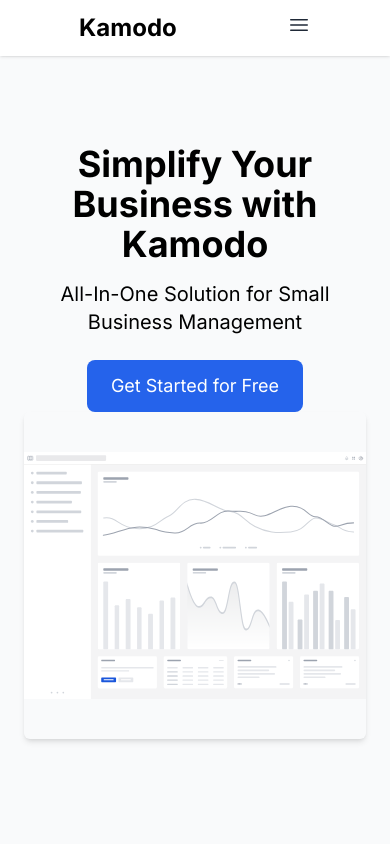
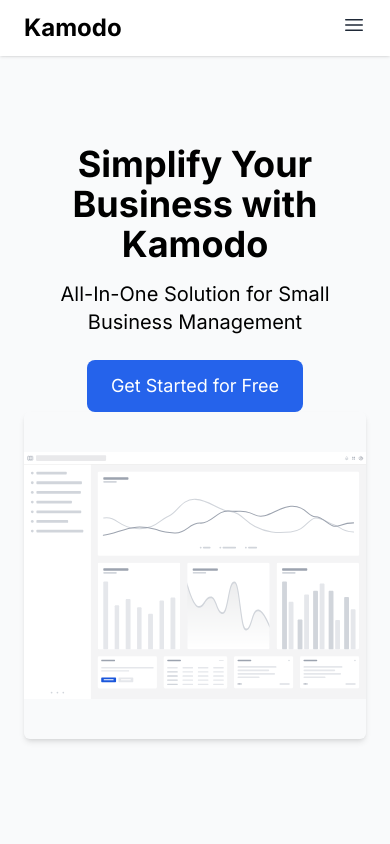
Before and after one commit to Grupith/kamodo, a Next.js app: page / in a window 390 px wide. Shown: the top 844 px of the page. Built offline with nearby package versions, Linux system fonts and the light colour scheme.

Commit message:
updated mobile nav bar styling

```diff
--- a/app/page.tsx
+++ b/app/page.tsx
@@ -11,7 +11,7 @@
     <div className="bg-gray-50 text-black">
       {/* Header */}
       <header className="bg-white shadow fixed w-full z-10">
-        <nav className="container mx-auto flex items-center justify-around py-3 px-6">
+        <nav className="container mx-auto flex items-center justify-between md:justify-around py-3 px-6">
           <a href="#">
             <div className="text-2xl font-bold cursor-pointer">Kamodo</div>
           </a>
```
